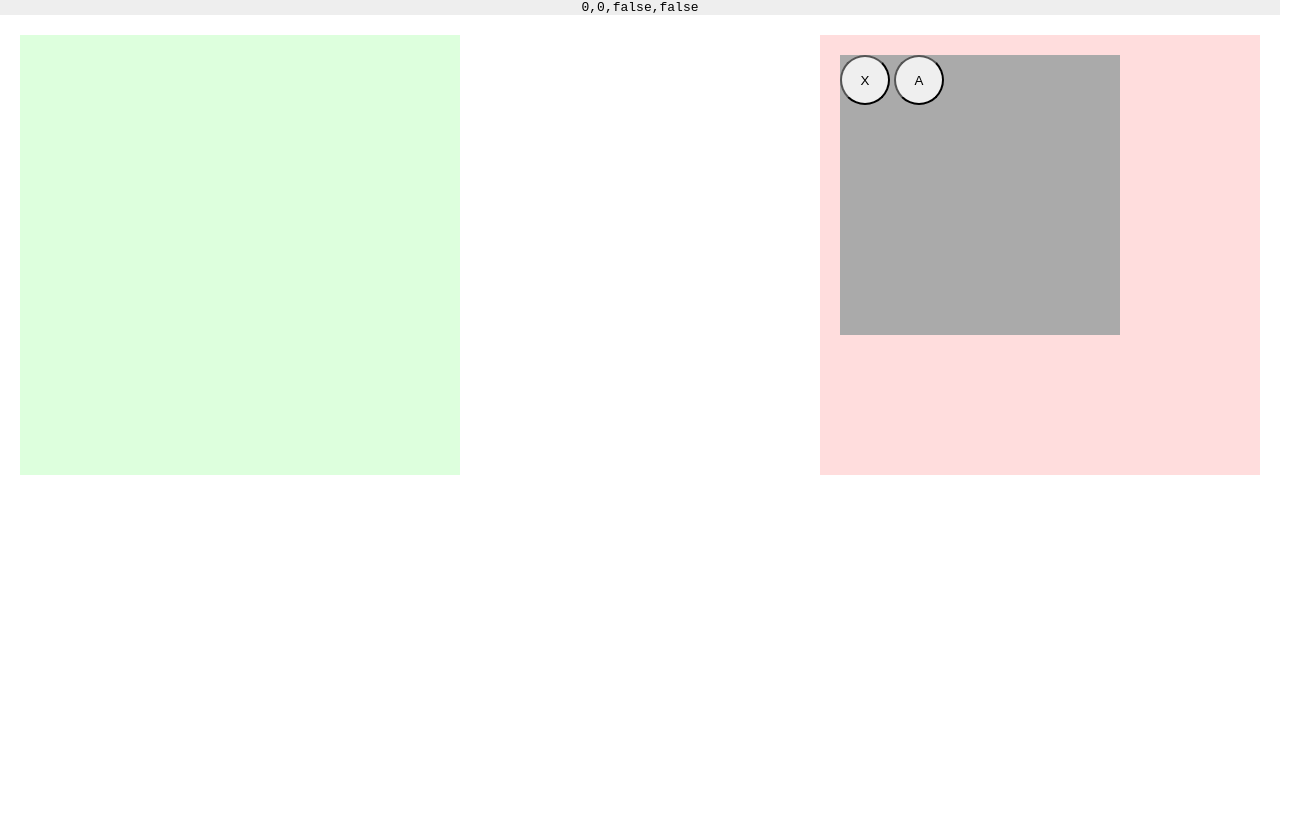
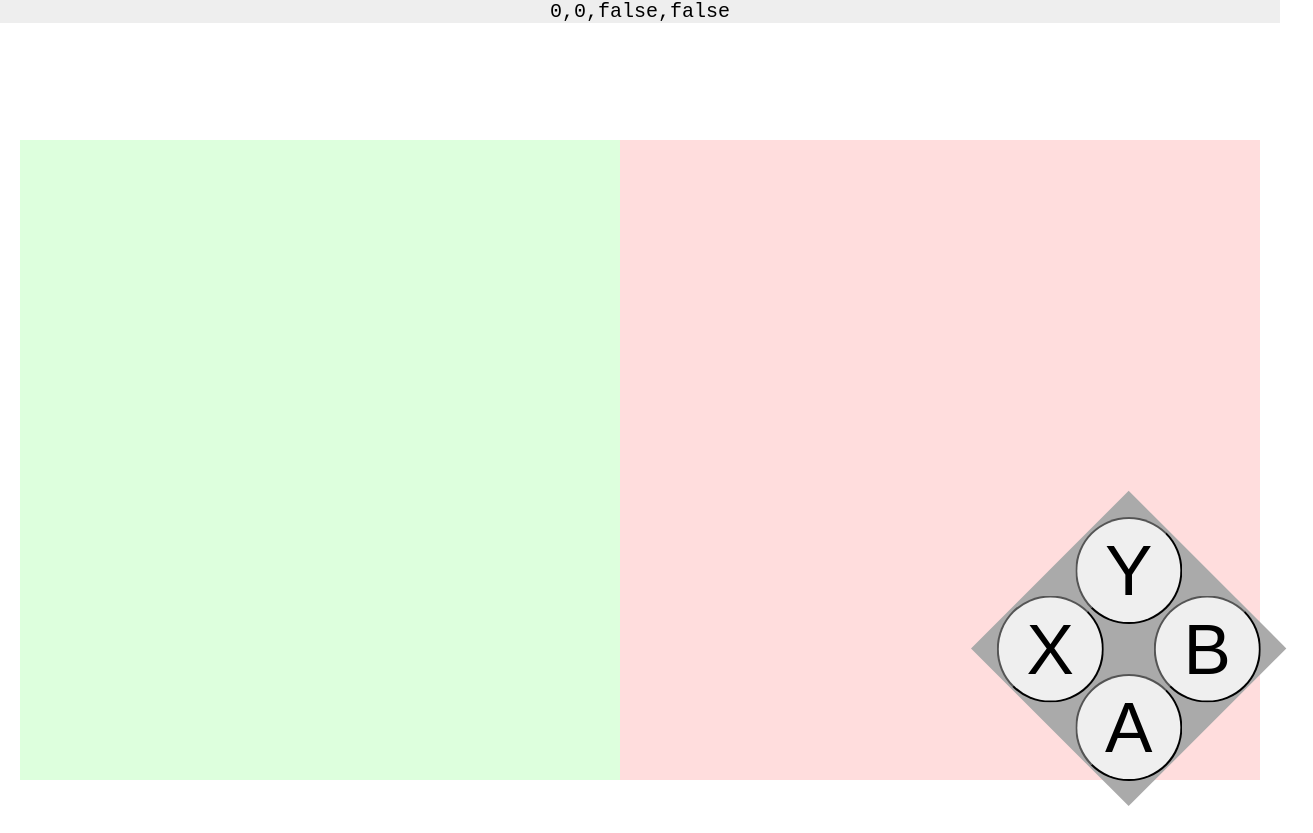
Before and after one commit to JCoMcL/tetherplay, a plain HTML site: page test.html in a window 1280 px wide. Shown: the whole page, 1313 px wide, since content can reach past the window. Before the commit the page ends 800 px from the top, so only its background shows below. Drawn offline with Linux system fonts and the light colour scheme.

Commit message:
use flexboxes and implement the diamond cluster (though positioning is not right)

```diff
--- a/style.css
+++ b/style.css
@@ -1,6 +1,6 @@
 :root {
-	--reach: 400px;
-	--button-diameter: 50px;
+	--reach: 40rem;
+	--button-diameter: calc(var(--reach) / 6);
 	--padding: 0px;
 }
 body {
@@ -9,39 +9,75 @@ body {
 	box-sizing: border-box;
 	width: 100vw;
 	height: 100vh;
+
+	display: flex;
+	flex-flow: column nowrap;
 }
 #display {
+	display: block;
+	font-size: 20px;
 	background-color: #eee;
 	margin: 0px;
 	text-align: center;
 }
 #input {
+	flex: 1;
 	box-sizing: border-box;
 	width: 100%;
 	height: auto;
 	padding: 20px;
+
+	display: flex;
+	flex-direction: row;
+	align-items: flex-end;
+	align-content: stretch;
+	justify-content: space-between;
 }
 #left, #right{
-	width: min(50%, var(--reach));
+	flex: 1 auto;
+	max-width: var(--reach);
+	box-sizing: border-box;
 	height: min(100%, var(--reach));
 	padding: inherit;
-}
-#left {
-	float: left;
+
+	display: flex;
+	align-items: flex-end;
+	align-content: stretch;
+	justify-content: space-between;
+} #left {
 	background-color: #dfd;
-}
-#right {
-	float: right;
+	flex-direction: row;
+} #right {
 	background-color: #fdd;
+	flex-direction: row-reverse;
 }
 
 .cluster {
-	width: 70%;
-	height: 0px;
-	padding-bottom: 70%;
 	background-color: #aaa;
+	transform: rotate(45deg);
 } .cluster button {
+	transform: rotate(-45deg);
+	box-sizing: border-box;
+	padding: 0px;
 	width: var(--button-diameter);
 	height: var(--button-diameter);
+	font-size:  calc(var(--button-diameter) / 1.5);
 	border-radius: calc(var(--button-diameter) / 2);
 }
+/* xbox layout */
+#east::after {
+	content: "B";
+	--color: red;
+} #north::after {
+	content: "Y";
+	--color: yellow;
+} #west::after {
+	content: "X";
+	--color: blue;
+} #south::after {
+	content: "A";
+	--color: green;
+}/* #east, #north, #west, #south {
+	color: var(--color);
+	border-color: var(--color);
+}*/
--- a/test.html
+++ b/test.html
@@ -20,10 +20,15 @@
 			<div class="analogue-stick"></div>
 		</div>
 		<div id="right">
-			<div class="cluster">
-				<button onmousedown="setState(1, true)" onmouseup="setState(1, false)">X</button>
-				<button onmousedown="setState(2, true)" onmouseup="setState(2, false)">A</button>
-			</div>
+			<table class="cluster">
+				<tr>
+					<td><button id="north" onmousedown="setState(1, true)" onmouseup="setState(1, false)"></button></td>
+					<td><button id="east" onmousedown="setState(2, true)" onmouseup="setState(2, false)"></button></td>
+				</tr> <tr>
+					<td><button id="west" onmousedown="setState(1, true)" onmouseup="setState(1, false)"></button></td>
+					<td><button id="south" onmousedown="setState(2, true)" onmouseup="setState(2, false)"></button></td>
+				</tr>
+			</table>
 		</div>
 	</div>
 	<script>
```
